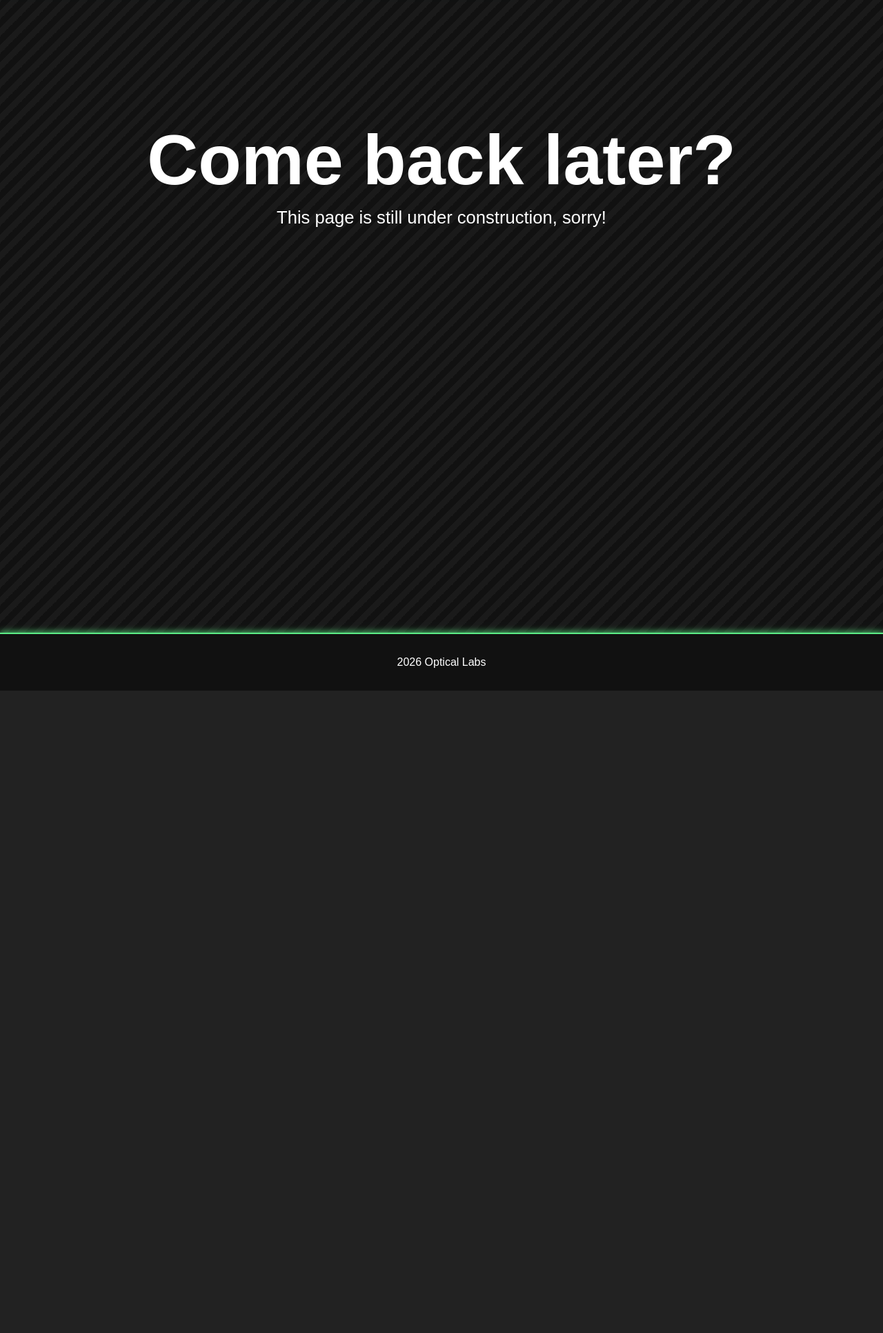
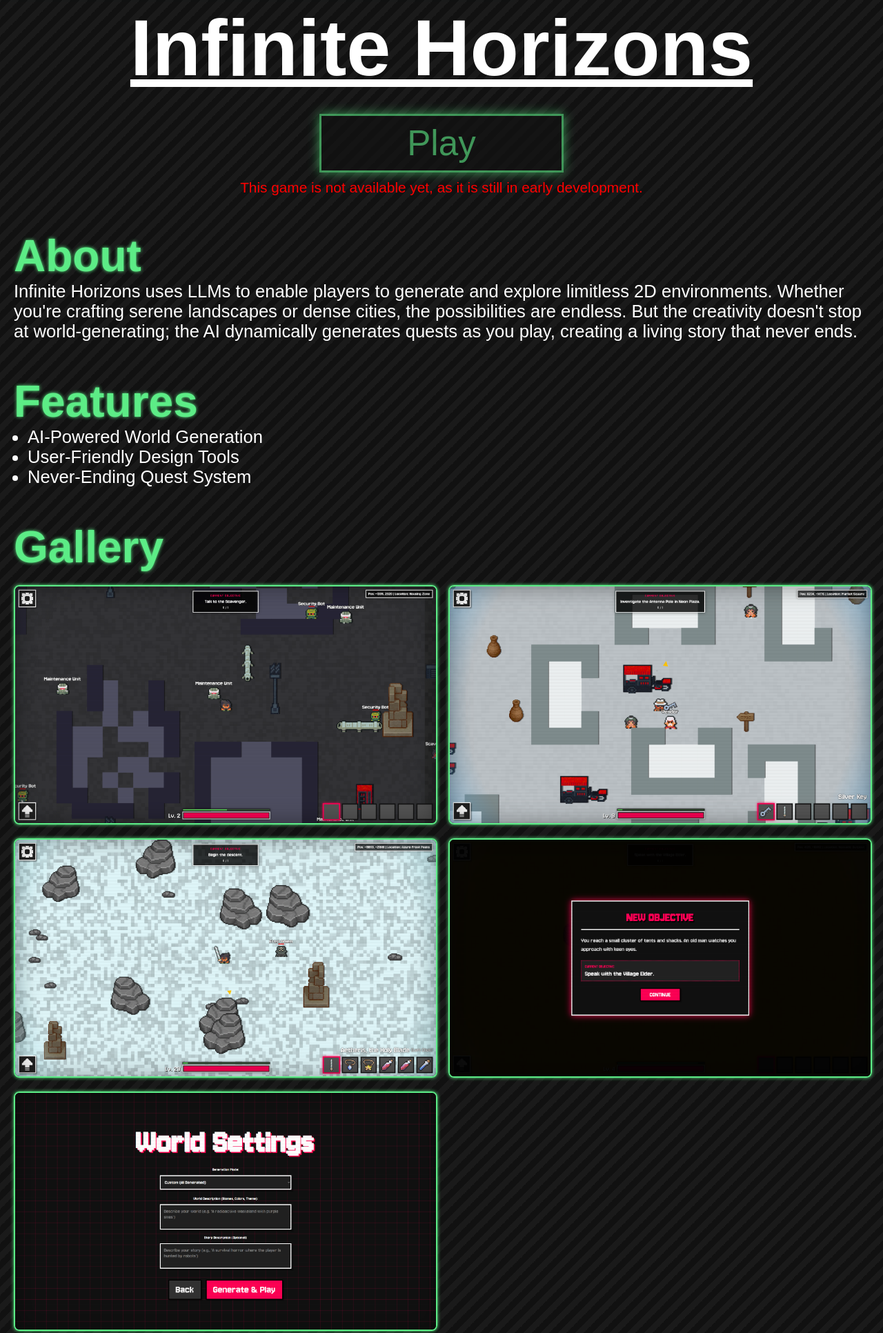
Before and after one commit to MeIsOptical/OptiCode, a plain HTML site: page projects/infinite-horizons/index.html in a window 1280 px wide. Shown: the part 97-2029 px from the top of the page at 69% size. Before the commit the page ends 1098 px from the top, so only its background shows below. Drawn offline with nearby package versions, Linux system fonts and the light colour scheme; a web font is replaced by a local one.

Commit message:
Infinite Horizons Info Page

```diff
--- a/parts/header.html
+++ b/parts/header.html
@@ -1,7 +1,7 @@
 <nav class="navbar">
     <a class="nav-brand" href="/">
         <img id="nav-icon" src="/images/optical labs logo 532.png" alt="Optical Labs Icon" />
-        <span class="glowText">Optical Labs</span>
+        <span>Optical Labs</span>
     </a>
     <ul class="nav-links">
         <li><a href="/">Home</a></li>
--- a/projects/infinite-horizons/index.html
+++ b/projects/infinite-horizons/index.html
@@ -31,10 +31,37 @@
 
     <main>
 
-        <div id="not-found-container">
-            <h1>Come back later?</h1>
+        <div class="project-page-div">
+            <h1 data-aos="fade-right">Infinite Horizons</h1>
 
-            <p>This page is still under construction, sorry!</p>
+            <button class="default-btn" disabled="true">Play</button>
+            <small>This game is not available yet, as it is still in early development.</small>
+
+            <div class="project-page-text">
+                <h2 class="glowText" data-aos="fade-right">About</h2>
+                <p data-aos="fade-up">Infinite Horizons uses LLMs to enable players to generate and explore limitless 2D environments. Whether you're crafting serene landscapes or dense cities, the possibilities are endless. But the creativity doesn't stop at world-generating; the AI dynamically generates quests as you play, creating a living story that never ends.</p>
+
+            </div>
+            <div class="project-page-text">
+                <h2 class="glowText" data-aos="fade-right">Features</h2>
+                <ul>
+                    <li data-aos="fade-up">AI-Powered World Generation</li>
+                    <li data-aos="fade-up">User-Friendly Design Tools</li>
+                    <li data-aos="fade-up">Never-Ending Quest System</li>
+                </ul>
+            </div>
+
+            <h2 class="glowText" data-aos="fade-right">Gallery</h2>
+
+            <br>
+
+            <div class="project-page-images">
+                <img data-aos="fade-up" src="/images/games/infinite horizons/cyberpunk-city.png" alt="A 2D futuristic cityscape generated by Infinite Horizons, featuring a dark ground, broken structures, ruins, pipes, and various robot NPCs.">
+                <img data-aos="fade-up" src="/images/games/infinite horizons/market-square.png" alt="A 2D cityscape generated by Infinite Horizons, featuring a bright market square, buildings, decorations and NPCs.">
+                <img data-aos="fade-up" src="/images/games/infinite horizons/frost-peaks.png" alt="A 2D landscape created with Infinite Horizons, showcasing a frozen mountain terrain with rocks, broken pillars and 'Frost Golems'.">
+                <img data-aos="fade-up" src="/images/games/infinite horizons/speak-objective.png" alt="A descriptive quest message, telling the player to speak with the 'Village Elder'.">
+                <img data-aos="fade-up" src="/images/games/infinite horizons/generate-world.png" alt="A world generation interface, allowing the player to input a description for the world they want to create.">
+            </div>
 
         </div>
 
--- a/styles/defaults.css
+++ b/styles/defaults.css
@@ -44,7 +44,7 @@ body {
 
 .glowText {
     color: var(--primary-color);
-    text-shadow: 0 0 2px var(--primary-color);
+    text-shadow: 0 0 5px var(--primary-color);
 }
 
 
@@ -52,16 +52,31 @@ body {
     display: inline-block;
     text-decoration: none;
     color: var(--primary-color);
-    font-size: clamp(1.3rem, 2vw, 10rem);
+    font-size: clamp(1.4rem, 2vw, 10rem);
     background: #111;
     border: 3px solid var(--primary-color);
     box-shadow: 0 0 15px var(--primary-color);
-    margin: 0 auto 50px auto; padding: 10px 20px;
+    margin: 0 auto; padding: 10px 20px;
+}
+
+.default-btn:disabled {
+    cursor: not-allowed;
+    opacity: 0.6;
 }
 
 .default-btn:hover {
     animation: buttonHover 1s infinite ease-in-out;
     box-shadow: 0 0 20px var(--primary-color);
+}
+
+
+.default-hr {
+    width: 80%;
+    height: 3px;
+    background-color: var(--primary-color);
+    box-shadow: 0 0 15px var(--primary-color);
+    border: none;
+    margin: 3rem auto;
 }
 
 /* #endregion */
@@ -97,6 +112,11 @@ header {
     font-weight: bold;
     gap: 20px;
     text-decoration: none;
+}
+
+.nav-brand span {
+    color: var(--primary-color);
+    text-shadow: 0 0 2px var(--primary-color);
 }
 
 #nav-icon {
--- a/styles/styles.css
+++ b/styles/styles.css
@@ -85,6 +85,7 @@
     width: 100%;
     height: auto;
     border-radius: 15px;
+    border: 2px solid var(--primary-color);
     box-shadow: 0 0 25px var(--primary-color);
 }
 
@@ -158,6 +159,10 @@
     justify-content: center;
 }
 
+.games-preview-div .default-btn {
+    margin: 0 auto 50px auto;
+}
+
 .games-preview-div h1 {
     font-size: clamp(3rem, 9vw, 40rem);
     margin: 10px 0 0 0; padding: 0;
@@ -181,7 +186,7 @@
 }
 
 .game-preview-title {
-    font-size: clamp(2rem, 5vw, 30rem);
+    font-size: clamp(2rem, 4vw, 30rem);
     margin: 0; padding: 0;
 }
 
@@ -192,20 +197,9 @@
 
 
 
-.games-preview-div hr {
-    width: 80%;
-    height: 3px;
-    background-color: var(--primary-color);
-    box-shadow: 0 0 15px var(--primary-color);
-    border: none;
-    margin: 2rem auto;
-}
-
-
-
 @media (max-width: 1000px) {
     .game-preview-box {
-        margin: 15px 0; padding: 10px;
+        margin: 15px 0; padding: 0;
         width: stretch;
         flex-direction: column;
     }
@@ -252,7 +246,6 @@
 
 /* #region ===== SLIDESHOW ===== */
 
-
 .wavy-text span {
   display: inline-block; /* Essential for transforms */
   animation: jump 1s infinite;
@@ -274,6 +267,7 @@
     box-shadow: 0 0 15px var(--primary-color);
     background-color: #000;
     overflow: hidden;
+    border-radius: 10px;
 }
 
 .slides-wrapper {
@@ -332,3 +326,81 @@
 }
 
 /* #endregion */
+
+
+/* #region ===== PROJECT PAGE ===== */
+
+.project-page-div {
+    position: relative;
+    margin: 100px 20px; padding: 0;
+    display: flex;
+    flex-direction: column;
+    justify-content: center;
+}
+
+.project-page-div .default-btn {
+    margin: 30px auto 10px; padding: 10px max(10%, 50px);
+    font-size: clamp(2rem, 4vw, 15rem);
+    display: block;
+    cursor: pointer;
+}
+
+.project-page-div small {
+    font-size: clamp(1.3rem, 1.5vw, 5rem);
+    color: #ff0000;
+    display: block;
+    margin: 0; padding: 0;
+    text-align: center;
+}
+
+.project-page-div h1 {
+    font-size: clamp(3rem, 9vw, 50rem);
+    margin: 0; padding: 0;
+    text-decoration: underline;
+    text-align: center;
+}
+
+.project-page-div h2 {
+    font-size: clamp(2.5rem, 5vw, 30rem);
+    margin: 50px 0 0 0; padding: 0;
+}
+
+.project-page-div p {
+    font-size: clamp(1.2rem, 2vw, 7rem);
+    margin: 0; padding: 0;
+}
+
+.project-page-div ul {
+    margin: 0; padding: 0 20px;
+}
+
+.project-page-div li {
+    font-size: clamp(1.2rem, 2vw, 7rem);
+    margin: 0; padding: 0;
+}
+
+
+.project-page-images {
+    display: grid;
+    gap: 20px;
+    margin: 0; padding: 0;
+    grid-template-columns: repeat(auto-fit, minmax(min(100%, 500px), 1fr));
+}
+
+.project-page-images img {
+    width: 100%;
+    height: auto;
+    border-radius: 8px;
+    border: 2px solid var(--primary-color);
+    box-shadow: 0 0 5px var(--primary-color);
+}
+
+@media (max-width: 1000px) {
+
+    .project-page-div {
+        margin-left: 10px;
+        margin-right: 10px;
+    }
+}
+
+/* #endregion */
```
Also changed, not shown: about/index.html (+1 -1 lines), projects/index.html (+1 -1 lines), images/games/infinite horizons/cyberpunk-city.png (added), images/games/infinite horizons/frost-peaks.png (added), images/games/infinite horizons/generate-world.png (added), images/games/infinite horizons/market-square.png (added), images/games/infinite horizons/speak-objective.png (added).
